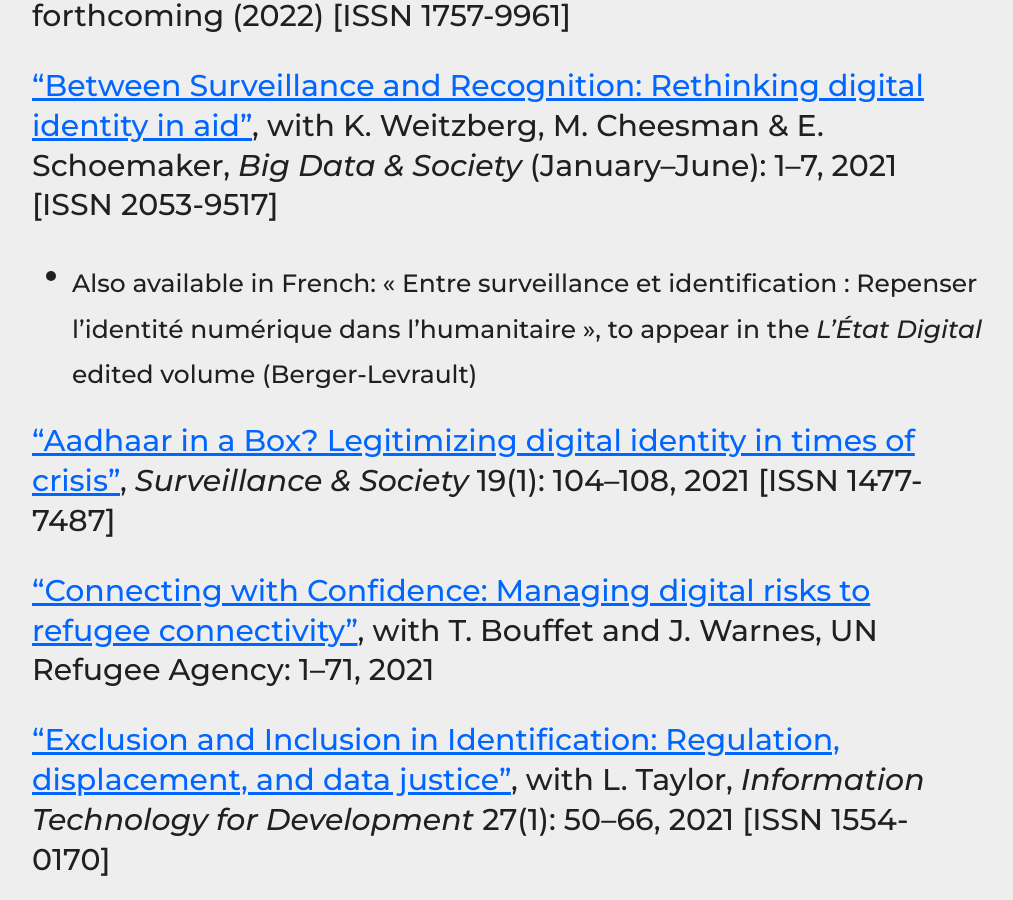
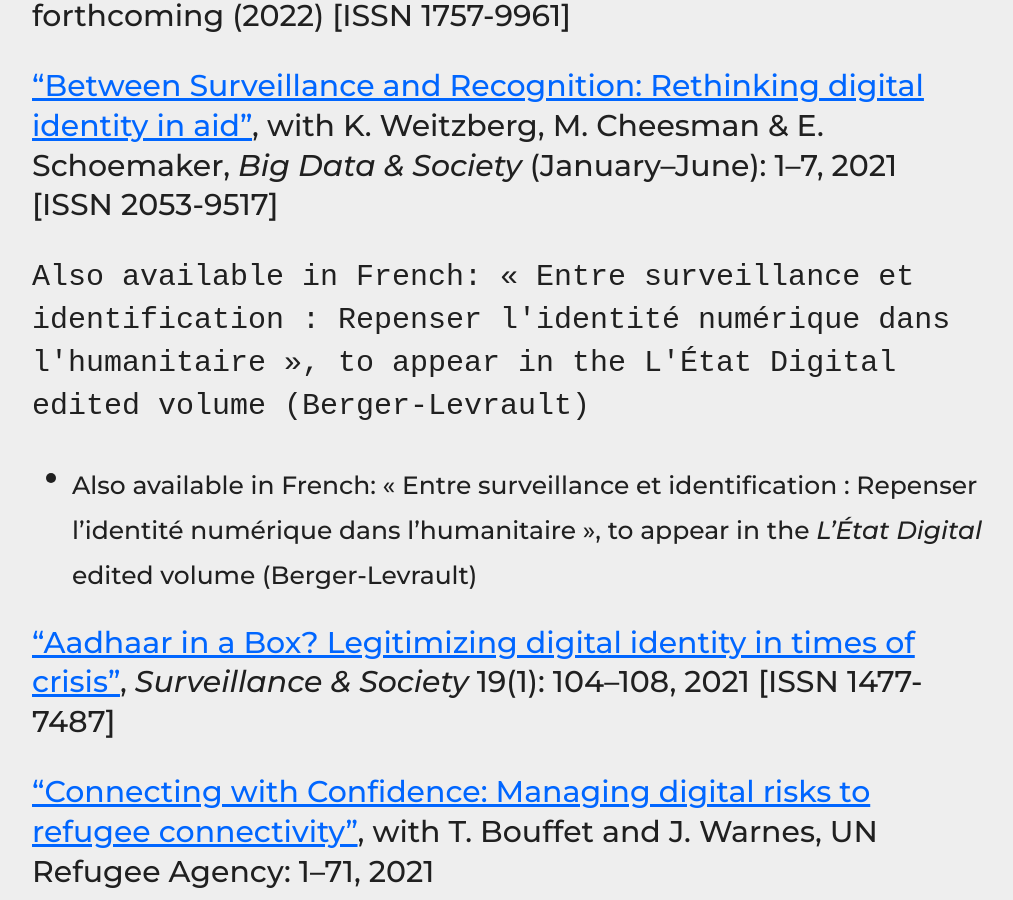
Before and after one commit to haroonalrasheed/641a, a Jekyll site: the page built from select-publications/index.md, in a window 1280 px wide and 900 px high, scrolled down 512 px. Shown: the whole window, without its empty margins (132-1145 px from the left). Built offline with Jekyll 4.4.1, drawn with Linux system fonts in a browser that asks for light colours.

Commit message:
Update index.md

```diff
--- a/select-publications/index.md
+++ b/select-publications/index.md
@@ -9,6 +9,9 @@ _[Contact me](mailto:a.k.martin@uvt.nl) for copies of articles/chapters_
 "(Re)making Data Markets: An exploration of the regulatory challenges", with L. Taylor, H. Mukiri-Smith, T. Petročnik & L. Savolainen, _Law, Innovation and Technology_ 14(2), forthcoming (2022) [ISSN 1757-9961]
 
 ["Between Surveillance and Recognition: Rethinking digital identity in aid"](https://doi.org/10.1177/20539517211006744), with K. Weitzberg, M. Cheesman & E. Schoemaker, *Big Data & Society* (January–June): 1–7, 2021 [ISSN 2053-9517]
+
+`Also available in French: « Entre surveillance et identification : Repenser l'identité numérique dans l'humanitaire », to appear in the L'État Digital edited volume (Berger-Levrault)`
+
 * <sub>Also available in French: « Entre surveillance et identification : Repenser l'identité numérique dans l'humanitaire », to appear in the _L'État Digital_ edited volume (Berger-Levrault)</sub>
 
 ["Aadhaar in a Box? Legitimizing digital identity in times of crisis"](https://doi.org/10.24908/ss.v19i1.14547), *Surveillance & Society* 19(1): 104–108, 2021 [ISSN 1477-7487]
```
